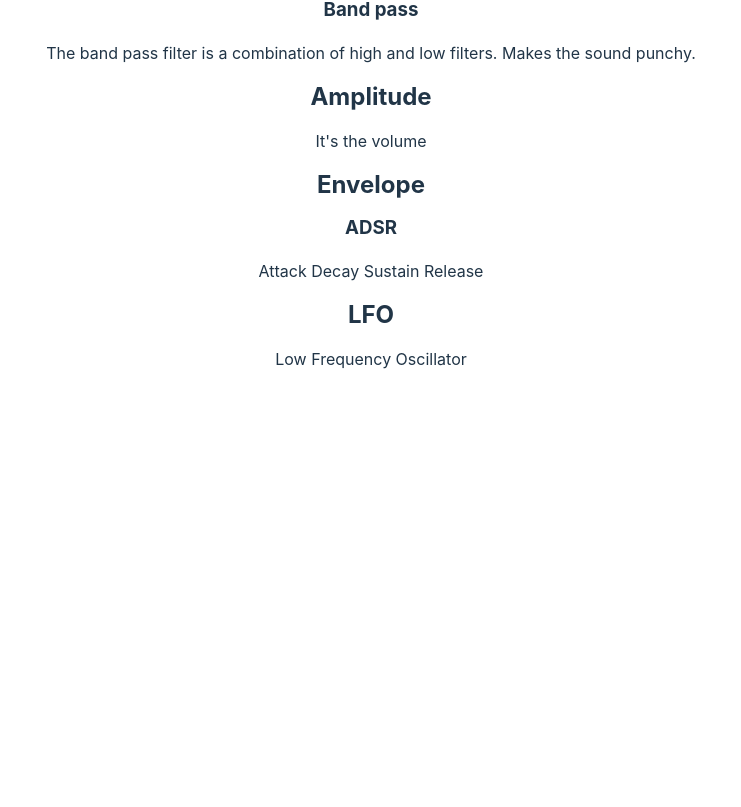
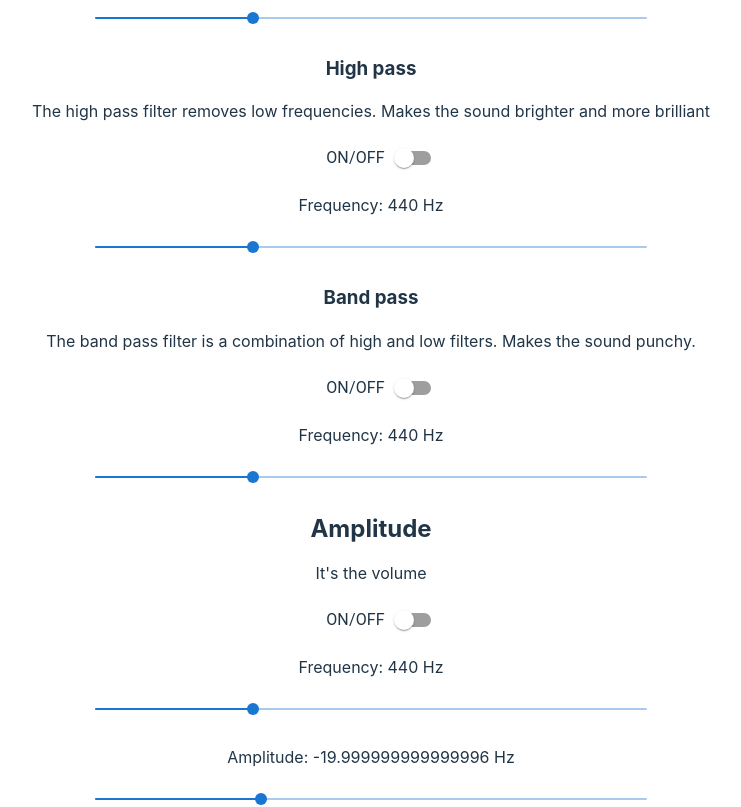
Before and after one commit to aloifran/SoundSynthesis, a React (Vite) app: page / in a window 1280 px wide. Shown: the part 3559-4366 px from the top of the page, without its empty margins (269-1010 px from the left). Before the commit the page ends 3978 px from the top, so only its background shows below. Built offline with nearby package versions, Linux system fonts and the light colour scheme.

Commit message:
Implemented volume section. Removed unsused components

```diff
--- a/src/App.tsx
+++ b/src/App.tsx
@@ -68,22 +68,23 @@ function App() {
                     The low pass filter removes high frequencies. Makes the
                     sound darker and warmer
                 </p>
-                {/* <Player filter filterType="highpass" showFrequency={false} /> */}
+                <Player filter filterType="lowpass" />
                 <h3>High pass</h3>
                 <p>
                     The high pass filter removes low frequencies. Makes the
                     sound brighter and more brilliant
                 </p>
-                {/* <Player filter filterType="bandpass" showFrequency={false} /> */}
+                <Player filter filterType="highpass" />
                 <h3>Band pass</h3>
                 <p>
                     The band pass filter is a combination of high and low
                     filters. Makes the sound punchy.
                 </p>
-                {/* <Player filter filterType="bandpass" /> */}
+                <Player filter filterType="bandpass" />
 
                 <h2>Amplitude</h2>
                 <p>It's the volume</p>
+                <Player showVolume />
 
                 <h2>Envelope</h2>
                 <h3>ADSR</h3>
--- a/src/components/Amplitude/Amplitude.tsx
+++ /dev/null
@@ -1 +0,0 @@
-import * as Tone from "tone";
--- a/src/components/Harmonic/Harmonic.tsx
+++ /dev/null
@@ -1 +0,0 @@
-import * as Tone from "tone";
--- a/src/components/Oscillator/Oscillator.tsx
+++ b/src/components/Oscillator/Oscillator.tsx
@@ -6,37 +6,70 @@ import RemoveIcon from "@mui/icons-material/Remove";
 
 interface OscProps {
     oscillatorRef: React.MutableRefObject<Tone.Oscillator>; // an oscillator ref
-    filterType?: BiquadFilterType;
+    // should be optional, but I have to solve the problem when it's not sent
+    // filterRef: React.MutableRefObject<Tone.Filter>; // a filter ref
     showPartials?: boolean;
     showFrequency?: boolean;
+    showVolume?: boolean;
 }
 
 export function Oscillator(props: OscProps) {
     // useRef to track osc values so updates don't trigger a re-render
     const osc = props.oscillatorRef.current;
+    // const filt = props.filterRef.current;
 
-    // const filt = new Tone.Filter("1000", props.filterType).toDestination();
-    // osc.connect(filt);
+    // let filt: React.MutableRefObject<Tone.Filter>;
+    // if (props.filterRef) {
+    // }
 
     // useState to trigger a re-render for the comps that need it, like slider and count
-    const [sliderFreq, setSliderFreq] = useState<number>(
+    const [oscFreqSlider, setOscFreqSlider] = useState<number>(
         osc.frequency.value as number
+    );
+    const [oscVolSlider, setOscVolSlider] = useState<number>(
+        osc.volume.value as number
     );
     const [partialsCount, setPartialsCount] = useState<number>(
         osc.partialCount
     );
-    // const [filterFreq, setFilterFreq] = useState<number>(1000);
+    // const [filterFreqSlider, setFilterFreqSlider] = useState<number>(
+    //     filt.frequency.value as number
+    // );
+    // const [filterQSlider, setFilterQSlider] = useState<number>(
+    //     filt.Q.value as number
+    // );
 
     const toggle = () => {
         osc.state === "stopped" ? osc.start() : osc.stop();
-        console.log("state:", osc.state, "| freq:", osc.frequency.value);
+        console.log(
+            "type:",
+            osc.type,
+            "| state:",
+            osc.state,
+            "| freq:",
+            osc.frequency.value
+        );
     };
 
     const updateOscFreq = (e: Event, value: number) => {
-        // oscFrequency = value;
         osc.frequency.value = value;
-        setSliderFreq(value);
+        setOscFreqSlider(value);
     };
+
+    const updateOscVol = (e: Event, value: number) => {
+        osc.volume.value = value;
+        setOscVolSlider(value);
+    };
+
+    // const updateFilterFreq = (e: Event, value: number) => {
+    //     filt.frequency.value = value;
+    //     setFilterFreqSlider(value);
+    // };
+
+    // const updateFilterQ = (e: Event, value: number) => {
+    //     filt.Q.value = value;
+    //     setFilterQSlider(value);
+    // };
 
     const addPartial = () => {
         if (osc.partialCount >= 0 && osc.partialCount < 10) {
@@ -62,10 +95,10 @@ export function Oscillator(props: OscProps) {
                 control={<Switch onChange={toggle} />}
             />
 
-            {/* OSC FREQUENCY */}
+            {/* OSC PROPS */}
             {props.showFrequency && (
                 <>
-                    <p>Frequency: {sliderFreq} Hz</p>
+                    <p>Frequency: {oscFreqSlider} Hz</p>
                     <Slider
                         size="small"
                         min={15}
@@ -73,21 +106,47 @@ export function Oscillator(props: OscProps) {
                         onChange={(e, value) =>
                             updateOscFreq(e, value as number)
                         }
-                        value={sliderFreq}
+                        value={oscFreqSlider}
+                    />
+                </>
+            )}
+            {props.showVolume && (
+                <>
+                    <p>Amplitude: {oscVolSlider} Hz</p>
+                    <Slider
+                        size="small"
+                        min={-50}
+                        max={50}
+                        onChange={(e, value) =>
+                            updateOscVol(e, value as number)
+                        }
+                        value={oscVolSlider}
                     />
                 </>
             )}
 
-            {/* FILTER FREQUENCY */}
-            {/* {props.filterType && (
+            {/* FILTER PROPS */}
+            {/* {props.filterRef && (
                 <>
-                    <p>Filter frequency: {filterFreq} Hz</p>
+                    <p>Filter frequency: {filterFreqSlider} Hz</p>
                     <Slider
                         size="small"
                         min={0}
                         max={2000}
-                        value={filterFreq}
-                        onChange={(e, value) => setFilterFreq(value as number)}
+                        value={filterFreqSlider}
+                        onChange={(e, value) =>
+                            updateFilterFreq(e, value as number)
+                        }
+                    />
+                    <p>Filter Quality: {filterQSlider} Hz</p>
+                    <Slider
+                        size="small"
+                        min={0}
+                        max={100}
+                        value={filterQSlider}
+                        onChange={(e, value) =>
+                            updateFilterQ(e, value as number)
+                        }
                     />
                 </>
             )} */}
--- a/src/components/Player/Player.tsx
+++ b/src/components/Player/Player.tsx
@@ -11,24 +11,24 @@ interface PlayerProps {
     filterType?: BiquadFilterType;
     showFrequency?: boolean;
     showPartials?: boolean;
+    showVolume?: boolean;
 }
 
 export function Player(props: PlayerProps) {
-    const osc = new Tone.Oscillator(
-        "440",
-        props.oscillatorType
-    ).toDestination();
+    const osc = new Tone.Oscillator(440, props.oscillatorType).toDestination();
     const oscRef = useRef<Tone.Oscillator>(osc);
+    osc.volume.value = -20;
 
     // filter is connected to the osc, so no need for a new component, the osc will be sent
     //! how to change filter props when it's connected to osc?
-    const filt = new Tone.Filter().toDestination();
+    const filt = new Tone.Filter(1000, props.filterType).toDestination();
     const oscFiltRef = useRef<Tone.Oscillator>(osc.connect(filt));
+    const filtRef = useRef<Tone.Filter>(filt);
 
-    const [filterType, setFilterType] = useState<BiquadFilterType>("allpass");
     const [filter, setFilter] = useState<boolean>(false);
     const [showFrequency, setShowFrequency] = useState<boolean>(true);
     const [showPartials, setShowPartials] = useState<boolean>(false);
+    const [showVolume, setShowVolume] = useState<boolean>(false);
 
     // set default values to props cause they are optional.
     // If provided use the values from props, else use the default values
@@ -36,14 +36,14 @@ export function Player(props: PlayerProps) {
         if (props.filter) {
             setFilter(true);
         }
-        if (props.filterType) {
-            setFilterType(props.filterType);
-        }
         if (props.showFrequency === false) {
             setShowFrequency(false);
         }
         if (props.showPartials) {
             setShowPartials(true);
+        }
+        if (props.showVolume) {
+            setShowVolume(true);
         }
     }, []);
 
@@ -54,8 +54,8 @@ export function Player(props: PlayerProps) {
                 <Container maxWidth="sm">
                     {/* waveform visuals here */}
                     <Oscillator
-                        oscillatorRef={oscRef}
-                        filterType={filterType}
+                        oscillatorRef={oscFiltRef}
+                        // filterRef={filtRef}
                         showFrequency={showFrequency}
                     />
                 </Container>
@@ -67,6 +67,7 @@ export function Player(props: PlayerProps) {
                         oscillatorRef={oscRef}
                         showPartials={showPartials}
                         showFrequency={showFrequency}
+                        showVolume={showVolume}
                     />
                 </Container>
             )}
```
Also changed, not shown: src/components/Filter/Filter.tsx (deleted, +0 -41 lines).
